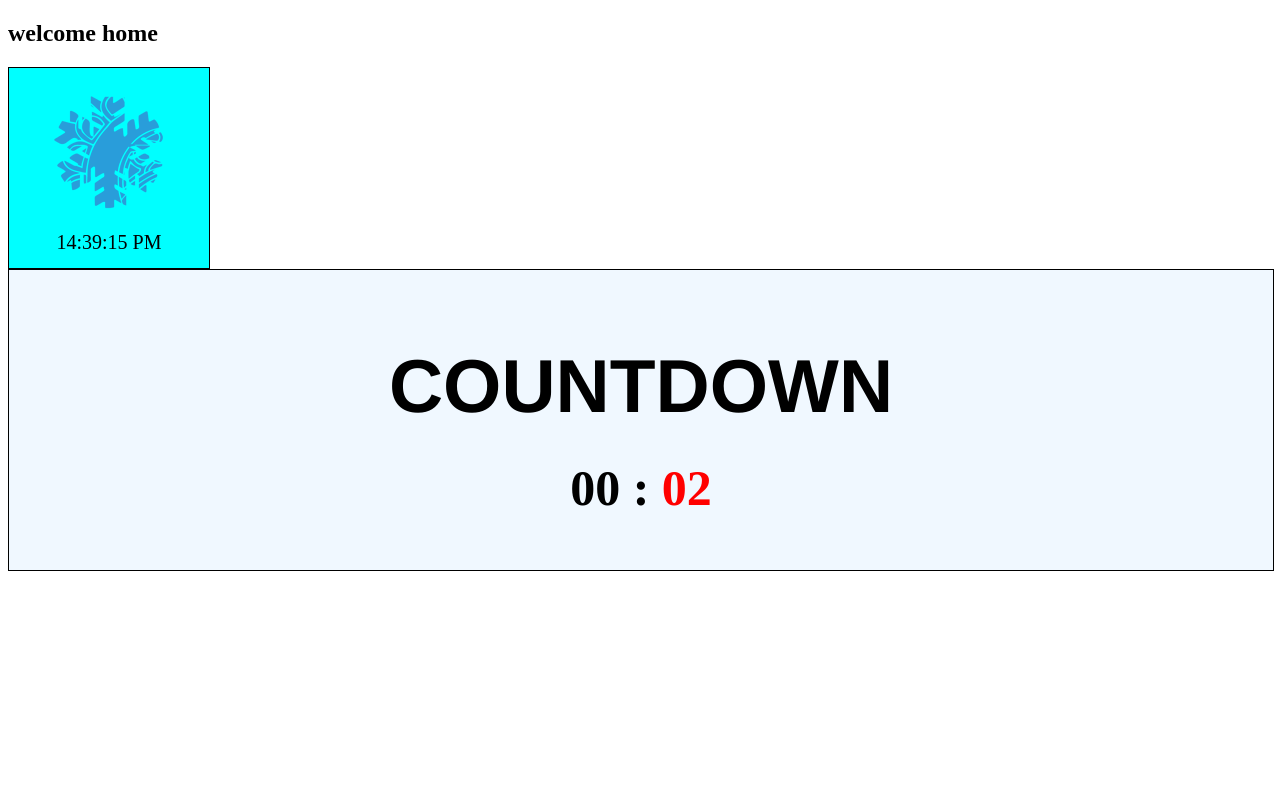
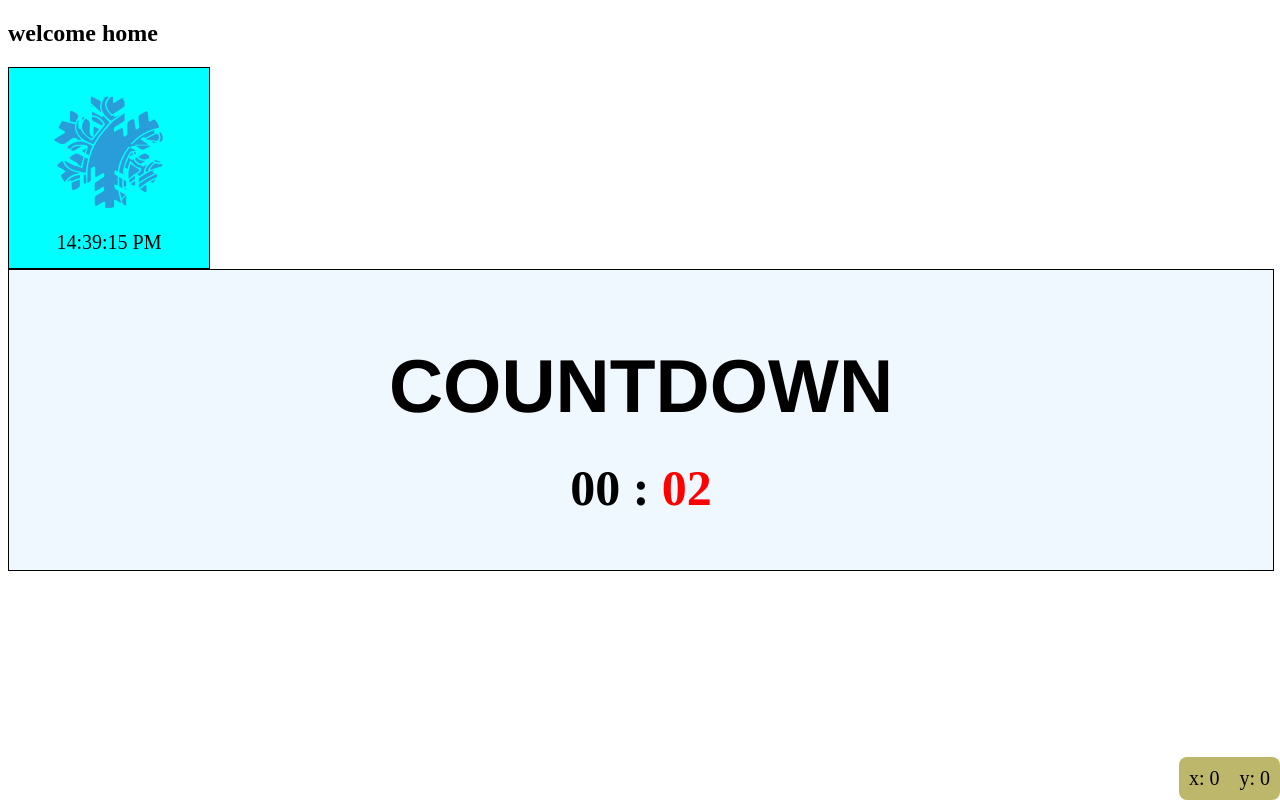
Before and after one commit to idandavid1/angular-basics, an Angular app: page / in a window 1280 px wide. Built offline with nearby package versions, Linux system fonts and the light colour scheme.

Commit message:
end show coords cmp

```diff
--- a/angular.json
+++ b/angular.json
@@ -12,7 +12,7 @@
       },
       "root": "",
       "sourceRoot": "src",
-      "prefix": "app",
+      "prefix": "",
       "architect": {
         "build": {
           "builder": "@angular-devkit/build-angular:browser",
--- a/src/app/app-root/app.component.html
+++ b/src/app/app-root/app.component.html
@@ -2,4 +2,5 @@
   <h1>welcome home</h1>
   <show-time></show-time>
   <count-down [countDown]="countDown" (due)="endCountDown()"></count-down>
+  <show-coords></show-coords>
 </section>
--- /dev/null
+++ b/src/app/cmps/show-coords/show-coords.component.html
@@ -0,0 +1,5 @@
+<section class="show-coords">
+  <span class="first">x: {{pos.x}}</span>
+
+  <span>y: {{pos.y}}</span>
+</section>
--- /dev/null
+++ b/src/app/cmps/show-coords/show-coords.component.scss
@@ -0,0 +1,13 @@
+.show-coords {
+  position: fixed;
+  bottom: 0;
+  right: 0;
+  background-color: darkkhaki;
+  padding: 10px;
+  font-size: 20px;
+  border-radius: 8px;
+
+  .first {
+    margin-right: 20px;
+  }
+}
--- /dev/null
+++ b/src/app/cmps/show-coords/show-coords.component.ts
@@ -0,0 +1,27 @@
+import { Component, OnDestroy, OnInit } from '@angular/core';
+
+@Component({
+  selector: 'show-coords',
+  templateUrl: './show-coords.component.html',
+  styleUrls: ['./show-coords.component.scss']
+})
+export class ShowCoordsComponent implements OnInit, OnDestroy{
+  pos = {
+    x: 0,
+    y: 0
+  }
+
+  ngOnInit() {
+    document.addEventListener("mousemove", (event) => {
+      this.pos.x = event.clientX;
+      this.pos.y = event.clientY;
+    })
+  }
+
+  ngOnDestroy() {
+    document.removeEventListener("mousemove", (event) => {
+      this.pos.x = event.clientX;
+      this.pos.y = event.clientY;
+    })
+  }
+}
--- a/src/app/modules/app.module.ts
+++ b/src/app/modules/app.module.ts
@@ -5,12 +5,14 @@ import { AppRoutingModule } from './app-routing.module';
 import { AppComponent } from '../app-root/app.component';
 import { ShowTimeComponent } from '../cmps/show-time/show-time.component';
 import { CountDownComponent } from '../cmps/count-down/count-down.component';
+import { ShowCoordsComponent } from '../cmps/show-coords/show-coords.component';
 
 @NgModule({
   declarations: [
     AppComponent,
     ShowTimeComponent,
-    CountDownComponent
+    CountDownComponent,
+    ShowCoordsComponent
   ],
   imports: [
     BrowserModule,
```
Also changed, not shown: 1 other file (tests, documents, lock files or other folders).
